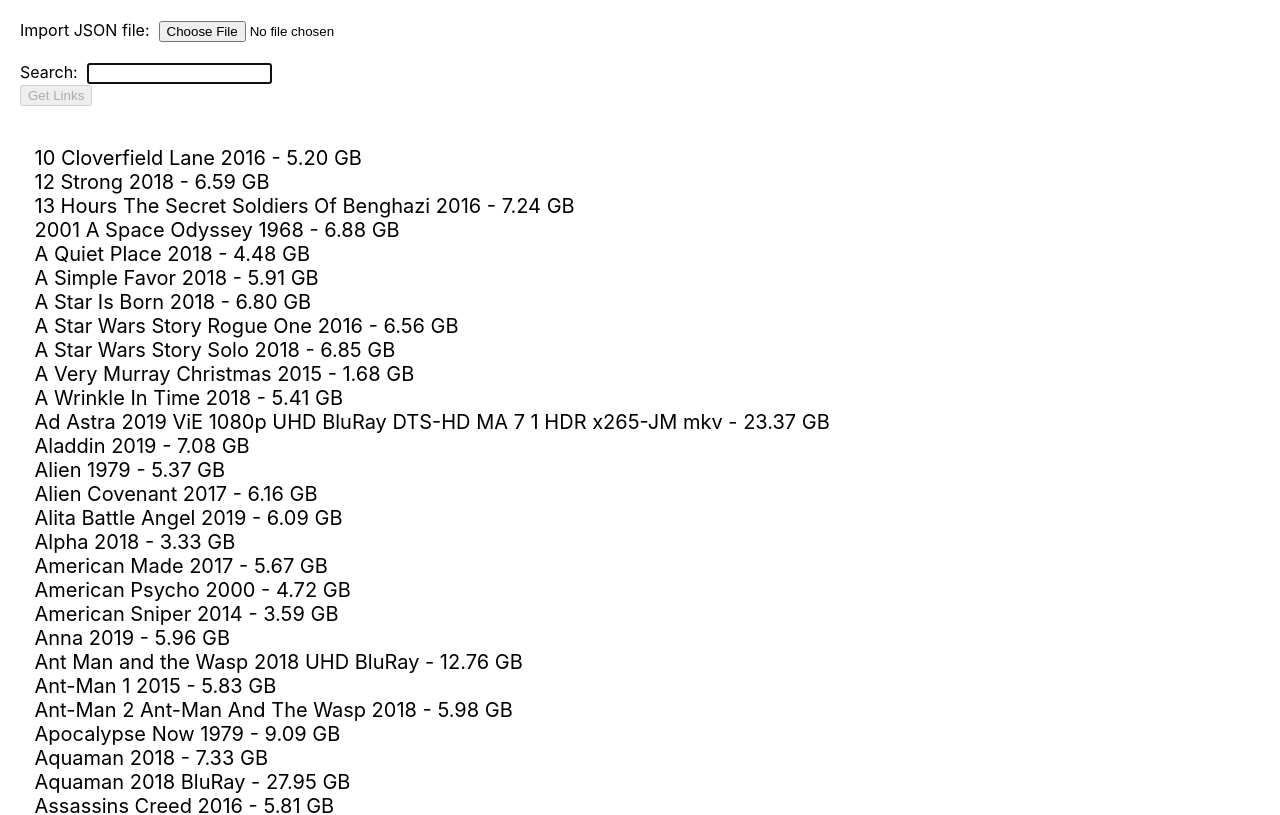
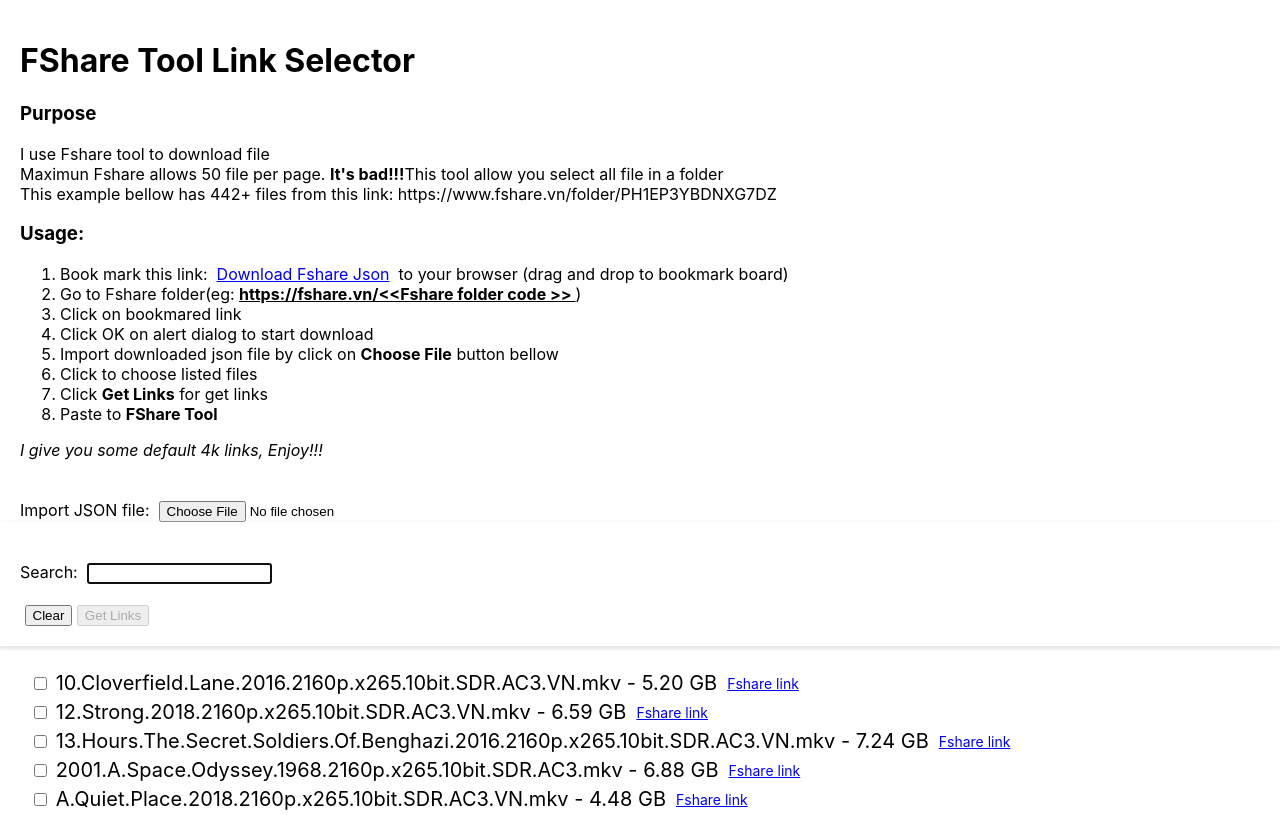
Before and after one commit to annguyenwasd/fshare-folder-selector, a React (Create React App) app: page / in a window 1280 px wide. Shown: the top 815 px of the page. Built offline with nearby package versions, Linux system fonts and the light colour scheme; no server answers.

Commit message:
done app

```diff
--- a/src/App.css
+++ b/src/App.css
@@ -37,24 +37,36 @@
   }
 }
 
-.film input[type="checkbox"] {
-  display: none;
+.film {
+  margin: 5px 0;
 }
 
 .film.checked {
   background-color: #a0c4e8;
-  margin: 5px 0;
 }
 
 .film label {
   display: flex;
   align-items: center;
   cursor: pointer;
-}
-
-.film label a {
   margin-left: 10px;
   font-size: 20px;
   color: black;
   text-decoration: none;
 }
+
+.film label a {
+  margin-left: 10px;
+  font-size: 14px;
+}
+
+.sticky {
+  position: sticky;
+  position: -webkit-sticky;
+  top: 0;
+  background-color: #fff;
+  padding-bottom: 10px;
+  margin: 0 -20px;
+  box-shadow: 0 2px 4px 1px #e6e6e6;
+  padding: 20px;
+}
--- a/src/App.js
+++ b/src/App.js
@@ -1,58 +1,15 @@
 import React, { useEffect, useState, useRef } from "react";
 import "./App.css";
-import xxx from "./xxx";
-import noImg from "./no_img.jpg";
 import defaultFilms from "./default-films.json";
-
-const posterPath = "https://image.tmdb.org/t/p/w500";
-
-const copyToClipboard = str => {
-  const el = document.createElement("textarea");
-  el.value = str;
-  el.setAttribute("readonly", "");
-  el.style.position = "absolute";
-  el.style.left = "-9999px";
-  document.body.appendChild(el);
-  el.select();
-  document.execCommand("copy");
-  document.body.removeChild(el);
-};
-
-const getFilmName = name =>
-  name
-    .split("2160p")[0]
-    .split(".")
-    .join(" ")
-    .trim();
-
-const getSize = size => {
-  const gb = size / Math.pow(1024, 3);
-  const fragments = gb.toString().split(".");
-  return `${fragments[0]}.${fragments[1].substr(0, 2)} GB`;
-};
+import { copyToClipboard, getSize } from "./utils";
+import Code from "./components/code";
 
 function App() {
-  const [listRender, setListRender] = useState(null);
+  const [listFiles, setListFiles] = useState(null);
   const [files, setFiles] = useState([]);
   const fileIds = useRef({});
   const [search, setSearch] = useState("");
   const [copied, setCopied] = useState(false);
-
-  const parseFilm = parsedData => {
-    const temp = [];
-    parsedData.forEach(file => {
-      if (!fileIds.current[file.id]) {
-        fileIds.current[file.id] = 1;
-        file.bName = getFilmName(file.name);
-        const nameFragments = file.bName.split(" ").reverse();
-        file.year = nameFragments.splice(0, 1)[0];
-        file.nameOnly = nameFragments.reverse().join(" ");
-        temp.push(file);
-      }
-    });
-    return temp;
-  };
-  const [listFiles, setListFiles] = useState(parseFilm(defaultFilms));
 
   useEffect(() => {
     const list = JSON.parse(localStorage.getItem("list"));
@@ -65,39 +22,10 @@
         }
       });
       setListFiles(newFiles);
+    } else {
+      setListFiles(defaultFilms);
     }
   }, []);
-
-  useEffect(() => {
-    if (listFiles) {
-      Promise.all(
-        listFiles.map(f =>
-          fetch(
-            `https://api.themoviedb.org/3/search/movie?api_key=${xxx.name}&query=${f.nameOnly}&year=${f.year}`
-          )
-        )
-      )
-        .then(data => Promise.all(data.map(d => d.json())))
-        .then(data => {
-          const newList = [...listFiles].map((file, i) => {
-            if (!data[i]) {
-              file.img = noImg;
-              return file;
-            }
-
-            const result = data[i].results;
-            if (result.length) {
-              const img = result[0].poster_path;
-              file.img = `${posterPath}${img === "null" ? noImg : img}`;
-            }
-            return file;
-          });
-
-          setListRender(newList);
-          localStorage.setItem("list", JSON.stringify(newList));
-        });
-    }
-  }, [listFiles]);
 
   return (
     <form
@@ -114,6 +42,10 @@
         }, 3000);
       }}
     >
+      <h1>FShare Tool Link Selector</h1>
+      <Code />
+      <br />
+      <br />
       <label>
         Import JSON file: &nbsp;
         <input
@@ -124,7 +56,13 @@
             });
             blob.text().then(json => {
               const parsedData = JSON.parse(json);
-              const temp = parseFilm(parsedData);
+              const temp = [];
+              parsedData.forEach(file => {
+                if (!fileIds.current[file.id]) {
+                  fileIds.current[file.id] = 1;
+                  temp.push(file);
+                }
+              });
               const newFiles = [...files, ...temp];
               setListFiles(newFiles);
               localStorage.setItem("list", JSON.stringify(newFiles));
@@ -132,32 +70,49 @@
           }}
         />
       </label>
-      <div>
+      <div className="sticky">
         <br />
         <label>
           Search: &nbsp;
           <input autoFocus onChange={e => setSearch(e.target.value)} />
         </label>
         <br />
-        <button disabled={!files.length} type="submit">
+        <br />
+        {files && files.length > 0 && (
+          <>
+            <button type="button" onClick={() => setFiles([])}>
+              Remove {files.length} file(s) selected.{" "}
+            </button>
+          </>
+        )}
+        &nbsp;
+        <button
+          type="button"
+          onClick={() => {
+            setListFiles([]);
+            localStorage.removeItem("list");
+          }}
+          title="Clear list bellow, default list will be loaded when you reload browser"
+        >
+          Clear
+        </button>
+        &nbsp;
+        <button
+          disabled={!files.length}
+          type="submit"
+          title="Get links for FShare Tool"
+        >
           Get Links
         </button>
       </div>
       {copied && <div>Done!</div>}
       <br />
-      {files && files.length > 0 && (
-        <div>
-          {files.length} file(s) selected.{" "}
-          <button type="button" onClick={() => setFiles([])}>
-            Remove all
-          </button>
-        </div>
-      )}
-      <br />
-      {(listRender || listFiles || [])
+      {listFiles &&
+        listFiles
           .filter(
             file =>
-            file.name.toLowerCase().indexOf(search) > -1 || files.includes(file)
+              file.name.toLowerCase().indexOf(search) > -1 ||
+              files.includes(file)
           )
           .map(file => (
             <div
@@ -177,22 +132,13 @@
                   }}
                 />
                 &nbsp;
-              {file.img && (
-                <img
-                  alt={file.name}
-                  src={file.img}
-                  style={{
-                    width: 200,
-                    height: 200
-                  }}
-                />
-              )}
+                {file.name} - {getSize(file.size)}
                 <a
                   href={`https://fshare.vn/file/${file.linkcode}`}
                   target="_blank"
                   rel="noopener noreferrer"
                 >
-                {file.bName} - {getSize(file.size)}
+                  Fshare link
                 </a>
               </label>
             </div>
--- /dev/null
+++ b/src/components/code.js
@@ -0,0 +1,55 @@
+import React, { useState } from "react";
+import { copyToClipboard } from "../utils";
+import script from "../script.json";
+
+function Code() {
+  const [copiedCode, setCopiedCode] = useState(false);
+  return (
+    <div>
+      <h3>Purpose</h3>
+      <p>
+        I use Fshare tool to download file <br />
+        Maximun Fshare allows 50 file per page. <strong>It's bad!!!</strong>
+        This tool allow you select all file in a folder
+        <br />
+        This example bellow has 442+ files from this link:
+        https://www.fshare.vn/folder/PH1EP3YBDNXG7DZ
+      </p>
+      <h3>Usage:</h3>
+      <ol>
+        <li>
+          Book mark this link: &nbsp;
+          <a href={script.code}>Download Fshare Json</a>
+          &nbsp; to your browser (drag and drop to bookmark board)
+        </li>
+        <li>
+          Go to Fshare folder(eg:{" "}
+          <strong>
+            <u>
+              {`
+          https://fshare.vn/<<Fshare folder code >>
+          `}
+            </u>
+          </strong>
+          )
+        </li>
+        <li>Click on bookmared link</li>
+        <li>Click OK on alert dialog to start download</li>
+        <li>
+          Import downloaded json file by click on <b>Choose File</b> button
+          bellow
+        </li>
+        <li>Click to choose listed files</li>
+        <li>
+          Click <strong>Get Links</strong> for get links
+        </li>
+        <li>
+          Paste to <strong>FShare Tool</strong>
+        </li>
+      </ol>
+      <i>I give you some default 4k links, Enjoy!!!</i>
+    </div>
+  );
+}
+
+export default Code;
--- /dev/null
+++ b/src/script.json
@@ -0,0 +1,3 @@
+{
+  "code": "javascript:!function(){if(!(location.pathname.indexOf('/folder/')>-1))return void alert('Not a Fshare folder, Please navigate to FShare folder');let e=location.pathname.replace('/folder/',''),o=e=>Number(e.split('&page=')[1].split('&')[0])+1;alert('Press OK to start download JSON file'),console.info('Starting download...'),function(e){(function(e){return fetch(`https://www.fshare.vn/api/v3/files/folder?linkcode=${e}`).then(e=>e.json()).then(e=>o(e._links.last))})(e).then(o=>Promise.all(Array.from({length:o}).map((o,n)=>`https://www.fshare.vn/api/v3/files/folder?linkcode=${e}&sort=type%2Cname&page=${n}&per-page=50`).map(e=>fetch(e))).then(e=>Promise.all(e.map(e=>e.json()))).then(e=>{let o=[],n={};e.forEach(({items:e})=>{e.forEach(e=>{if(!n[e.id]){n[e.id]=1;const{id:t,name:a,size:l,linkcode:i}=e;o.push({id:t,name:a,size:l,linkcode:i})}})}),function(e){const o=URL.createObjectURL(new Blob([JSON.stringify(e)],{type:'application/json'})),n=document.createElement('a');console.log(o),n.href=o,n.download=`list-${Date.now()}.json`,document.body.appendChild(n),n.click(),document.body.removeChild(n)}(o)}))}(e)}();"
+}
--- /dev/null
+++ b/src/utils/index.js
@@ -0,0 +1,17 @@
+export const copyToClipboard = str => {
+  const el = document.createElement("textarea");
+  el.value = str;
+  el.setAttribute("readonly", "");
+  el.style.position = "absolute";
+  el.style.left = "-9999px";
+  document.body.appendChild(el);
+  el.select();
+  document.execCommand("copy");
+  document.body.removeChild(el);
+};
+
+export const getSize = size => {
+  const gb = size / Math.pow(1024, 3);
+  const fragments = gb.toString().split(".");
+  return `${fragments[0]}.${fragments[1].substr(0, 2)} GB`;
+};
```
Lines whose indentation alone changed are shown as unchanged.
